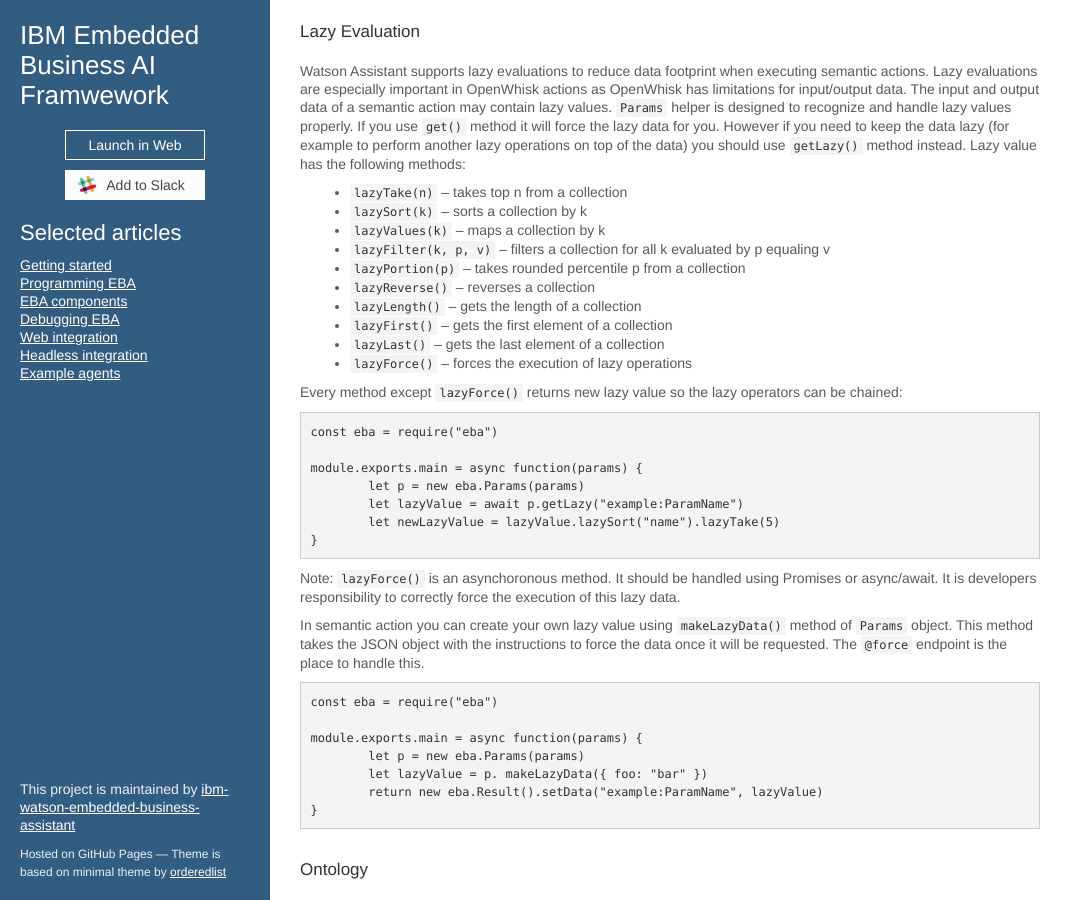
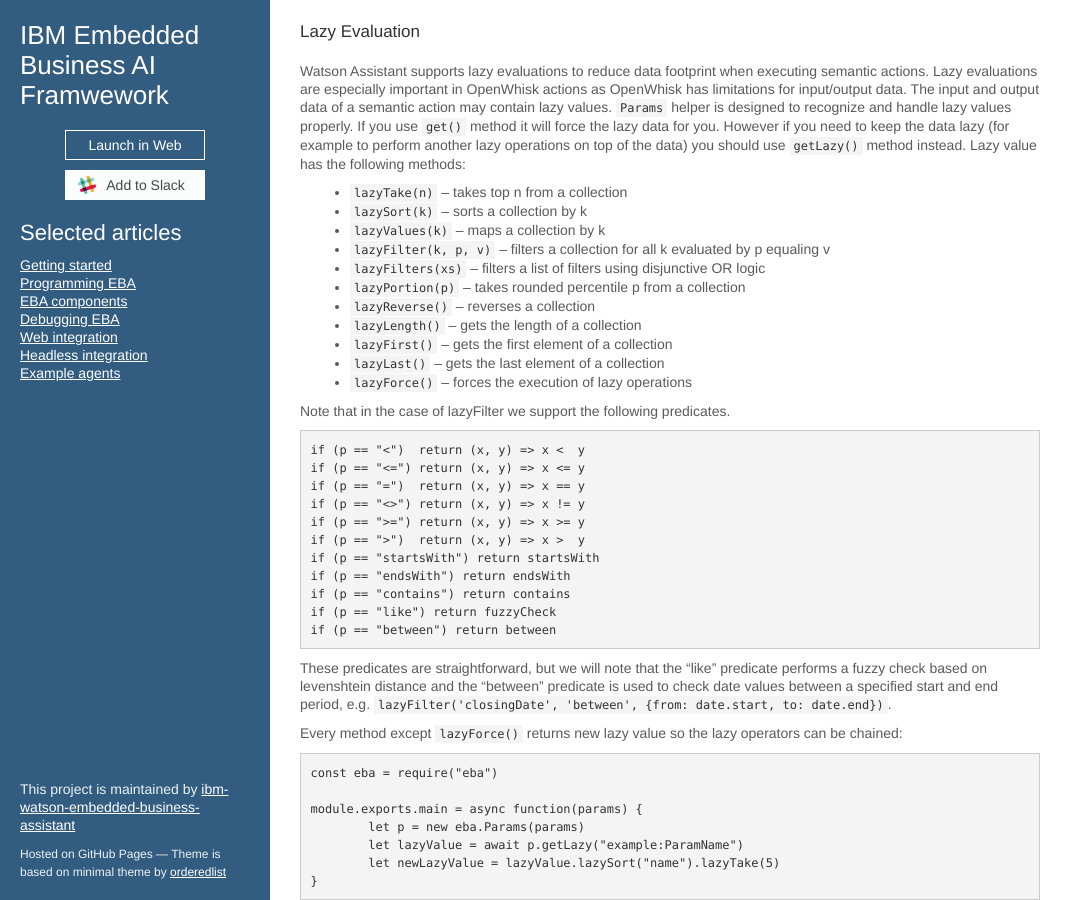
Before and after one commit to ibm-watson-embedded-business-assistant/eba-example-agents, a Jekyll site: the page built from docs/lab/NodeHelpers.md, in a window 1280 px wide and 900 px high, scrolled down 1235 px. Shown: the whole window, without its empty margins (0-1083 px from the left). Built offline with Jekyll 4.4.1, drawn with Linux system fonts in a browser that asks for light colours; our own code applies the rules of GitHub Pages for plain Markdown files; the repository's description, which GitHub fills in, is left out.

Commit message:
Update NodeHelpers.md

````diff
--- a/docs/lab/NodeHelpers.md
+++ b/docs/lab/NodeHelpers.md
@@ -69,12 +69,31 @@
 * `lazySort(k)`         -- sorts a collection by k
 * `lazyValues(k)`       -- maps a collection by k
 * `lazyFilter(k, p, v)` -- filters a collection for all k evaluated by p equaling v
+* `lazyFilters(xs)`	-- filters a list of filters using disjunctive OR logic
 * `lazyPortion(p)`      -- takes rounded percentile p from a collection
 * `lazyReverse()`       -- reverses a collection
 * `lazyLength()`        -- gets the length of a collection
 * `lazyFirst()`         -- gets the first element of a collection
 * `lazyLast()`          -- gets the last element of a collection
 * `lazyForce()`         -- forces the execution of lazy operations
+
+Note that in the case of lazyFilter we support the following predicates.
+
+```
+if (p == "<")  return (x, y) => x <  y
+if (p == "<=") return (x, y) => x <= y
+if (p == "=")  return (x, y) => x == y
+if (p == "<>") return (x, y) => x != y
+if (p == ">=") return (x, y) => x >= y
+if (p == ">")  return (x, y) => x >  y
+if (p == "startsWith") return startsWith
+if (p == "endsWith") return endsWith
+if (p == "contains") return contains
+if (p == "like") return fuzzyCheck
+if (p == "between") return between
+```
+
+These predicates are straightforward, but we will note that the "like" predicate performs a fuzzy check based on levenshtein distance and the "between" predicate is used to check date values between a specified start and end period, e.g. `lazyFilter('closingDate', 'between', {from: date.start, to: date.end})`.
 
 Every method except `lazyForce()` returns new lazy value so the lazy operators can be chained:
 
````
